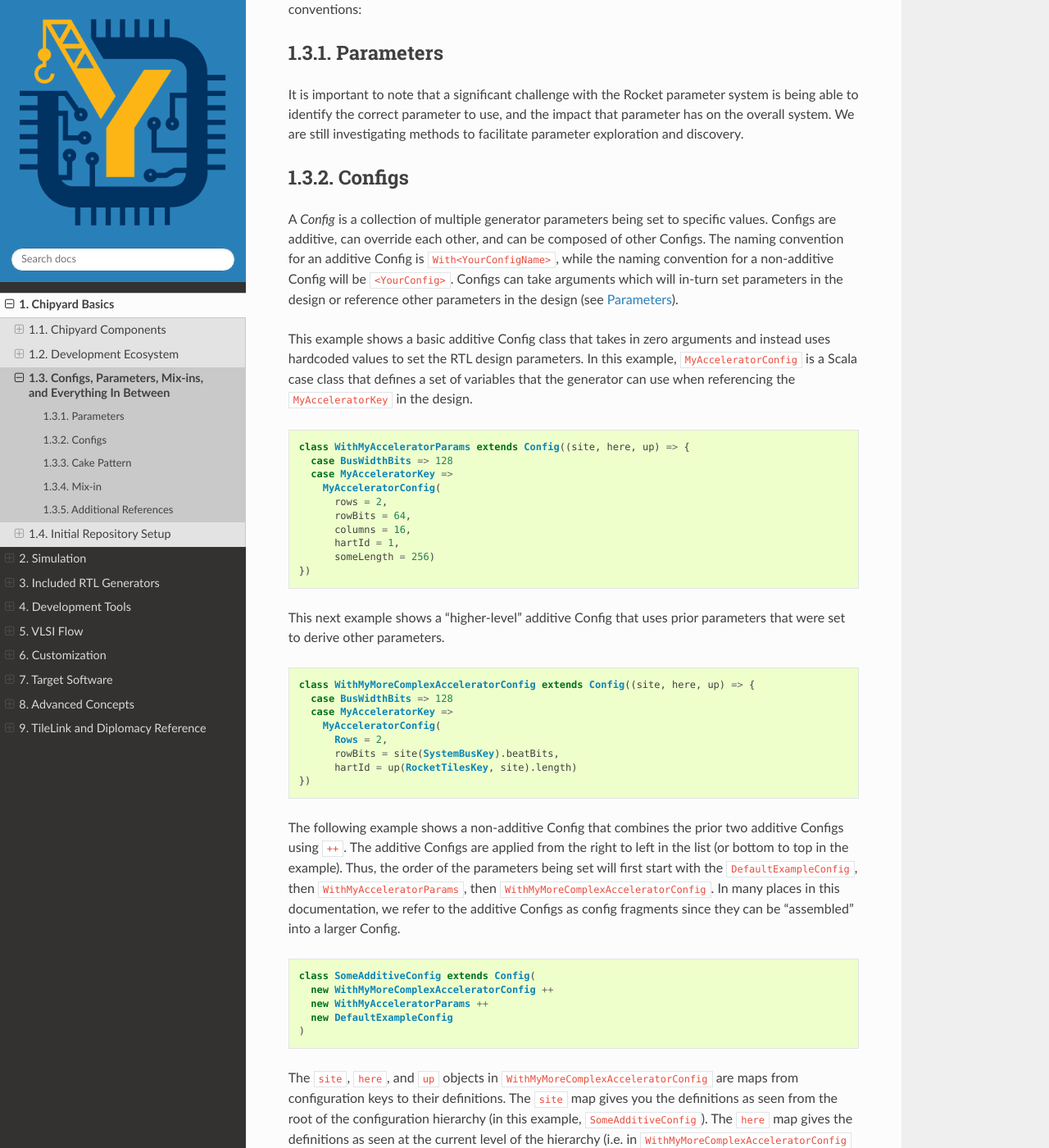
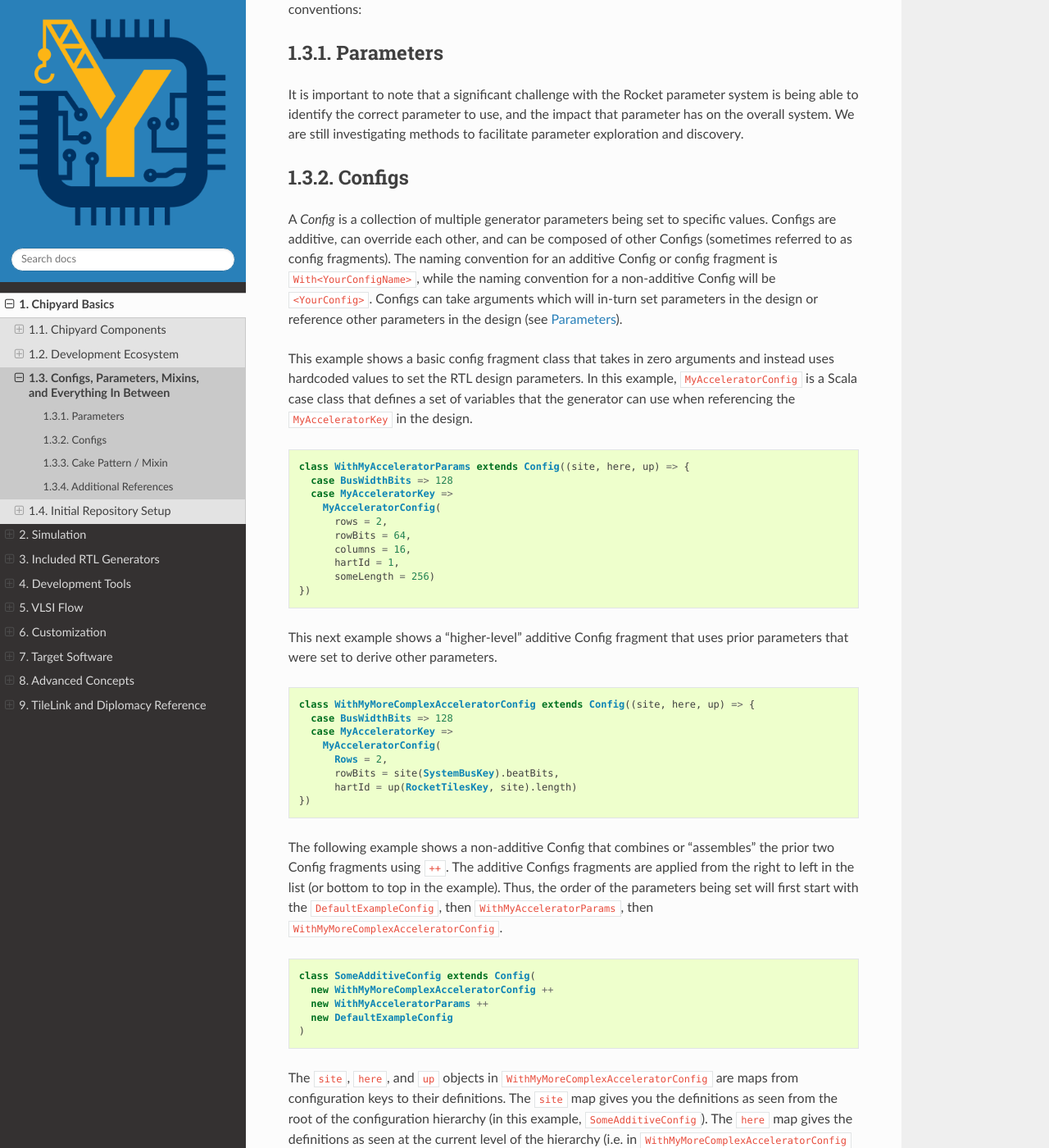
Before and after one commit to ucb-bar/chipyard, a Sphinx documentation site: the page built from docs/Chipyard-Basics/Configs-Parameters-Mixins.rst, in a window 1280 px wide and 1400 px high, scrolled down 293 px. Shown: the whole window at 82% size. Built offline with Sphinx 7.4.7 and the Read the Docs theme 2.0.0, drawn with Linux system fonts in a browser that asks for light colours; some of the changed text lies outside the part shown.

Commit message:
[docs] cleanup naming | link similar sections [ci skip]

```diff
--- a/docs/Chipyard-Basics/Configs-Parameters-Mixins.rst
+++ b/docs/Chipyard-Basics/Configs-Parameters-Mixins.rst
@@ -1,4 +1,4 @@
-Configs, Parameters, Mix-ins, and Everything In Between
+Configs, Parameters, Mixins, and Everything In Between
 ========================================================
 
 A significant portion of generators in the Chipyard framework use the Rocket Chip parameter system.
@@ -15,11 +15,11 @@ Configs
 ---------------------
 
 A *Config* is a collection of multiple generator parameters being set to specific values.
-Configs are additive, can override each other, and can be composed of other Configs.
-The naming convention for an additive Config is ``With<YourConfigName>``, while the naming convention for a non-additive Config will be ``<YourConfig>``.
+Configs are additive, can override each other, and can be composed of other Configs (sometimes referred to as config fragments).
+The naming convention for an additive Config or config fragment is ``With<YourConfigName>``, while the naming convention for a non-additive Config will be ``<YourConfig>``.
 Configs can take arguments which will in-turn set parameters in the design or reference other parameters in the design (see :ref:`Parameters`).
 
-This example shows a basic additive Config class that takes in zero arguments and instead uses hardcoded values to set the RTL design parameters.
+This example shows a basic config fragment class that takes in zero arguments and instead uses hardcoded values to set the RTL design parameters.
 In this example, ``MyAcceleratorConfig`` is a Scala case class that defines a set of variables that the generator can use when referencing the ``MyAcceleratorKey`` in the design.
 
 .. _basic-config-example:
@@ -36,7 +36,7 @@ In this example, ``MyAcceleratorConfig`` is a Scala case class that defines a se
         someLength = 256)
   })
 
-This next example shows a "higher-level" additive Config that uses prior parameters that were set to derive other parameters.
+This next example shows a "higher-level" additive Config fragment that uses prior parameters that were set to derive other parameters.
 
 .. _complex-config-example:
 .. code-block:: scala
@@ -50,10 +50,9 @@ This next example shows a "higher-level" additive Config that uses prior paramet
         hartId = up(RocketTilesKey, site).length)
   })
 
-The following example shows a non-additive Config that combines the prior two additive Configs using ``++``.
-The additive Configs are applied from the right to left in the list (or bottom to top in the example).
+The following example shows a non-additive Config that combines or "assembles" the prior two Config fragments using ``++``.
+The additive Configs fragments are applied from the right to left in the list (or bottom to top in the example).
 Thus, the order of the parameters being set will first start with the ``DefaultExampleConfig``, then ``WithMyAcceleratorParams``, then ``WithMyMoreComplexAcceleratorConfig``.
-In many places in this documentation, we refer to the additive Configs as config fragments since they can be "assembled" into a larger Config.
 
 .. _top-level-config:
 .. code-block:: scala
@@ -69,10 +68,10 @@ The ``site`` map gives you the definitions as seen from the root of the configur
 The ``here`` map gives the definitions as seen at the current level of the hierarchy (i.e. in ``WithMyMoreComplexAcceleratorConfig`` itself).
 The ``up`` map gives the definitions as seen from the next level up from the current (i.e. from ``WithMyAcceleratorParams``).
 
-Cake Pattern
+Cake Pattern / Mixin
 -------------------------
 
-A cake pattern is a Scala programming pattern, which enable "mixing" of multiple traits or interface definitions (sometimes referred to as dependency injection).
+A cake pattern or mixin is a Scala programming pattern, which enable "mixing" of multiple traits or interface definitions (sometimes referred to as dependency injection).
 It is used in the Rocket Chip SoC library and Chipyard framework in merging multiple system components and IO interfaces into a large system component.
 
 This example shows the Chipyard default top that composes multiple traits together into a fully-featured SoC with many optional components.
@@ -84,7 +83,7 @@ This example shows the Chipyard default top that composes multiple traits togeth
     :end-before: DOC include end: Top
 
 
-There are two "cakes" here. One for the lazy module (ex. ``CanHavePeripherySerial``) and one for the lazy module
+There are two "cakes" or mixins here. One for the lazy module (ex. ``CanHavePeripherySerial``) and one for the lazy module
 implementation (ex. ``CanHavePeripherySerialModuleImp`` where ``Imp`` refers to implementation). The lazy module defines
 all the logical connections between generators and exchanges configuration information among them, while the
 lazy module implementation performs the actual Chisel RTL elaboration.
@@ -115,15 +114,13 @@ contain the implementation for the module, and may instantiate
 other normal modules OR lazy modules (for nested Diplomacy
 graphs, for example).
 
-
-Mix-in
----------------------------
-
-A mix-in is a Scala trait, which sets parameters for specific system components, as well as enabling instantiation and wiring of the relevant system components to system buses.
-The naming convention for an additive mix-in is ``CanHave<YourMixin>``.
+The naming convention for an additive mixin or trait is ``CanHave<YourMixin>``.
 This is shown in the ``Top`` class where things such as ``CanHavePeripherySerial`` connect a RTL component to a bus and expose signals to the top-level.
 
 Additional References
 ---------------------------
 
-A brief explanation of some of these topics is given in the following video: https://www.youtube.com/watch?v=Eko86PGEoDY.
+Another description of traits/mixins and config fragments is given in :ref:`Keys, Traits, and Configs`.
+Additionally, a brief explanation of some of these topics (with slightly different naming) is given in the following video: https://www.youtube.com/watch?v=Eko86PGEoDY.
+
+.. Note:: Chipyard uses the name "config fragments" over "config mixins" to avoid confusion between a mixin applying to a config or to the system ``Top`` (even though both are technically Scala mixins).
--- a/docs/Customization/MMIO-Peripherals.rst
+++ b/docs/Customization/MMIO-Peripherals.rst
@@ -105,7 +105,7 @@ The ``TopModule`` class is the actual RTL that gets synthesized.
 
 
 
-And finally, we create a configuration class in ``generators/chipyard/src/main/scala/Configs.scala`` that uses the ``WithGCD`` fragment defined earlier.
+And finally, we create a configuration class in ``generators/chipyard/src/main/scala/Configs.scala`` that uses the ``WithGCD`` config fragment defined earlier.
 
 .. literalinclude:: ../../generators/chipyard/src/main/scala/GCD.scala
     :language: scala
```
Also changed, not shown: docs/Customization/Heterogeneous-SoCs.rst (+5 -5 lines), docs/Customization/Keys-Traits-Configs.rst (+4 -4 lines), docs/Customization/Memory-Hierarchy.rst (+4 -4 lines).
